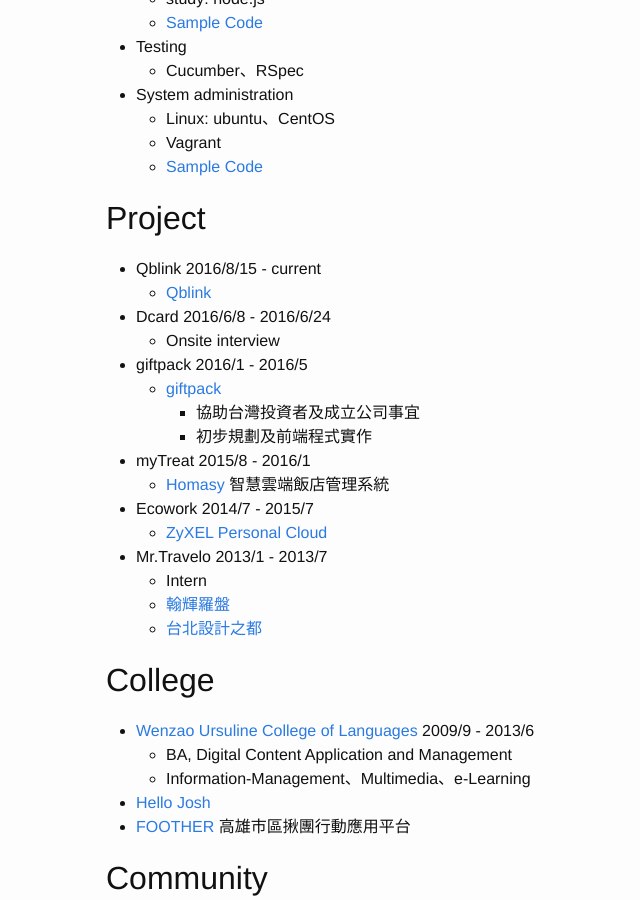
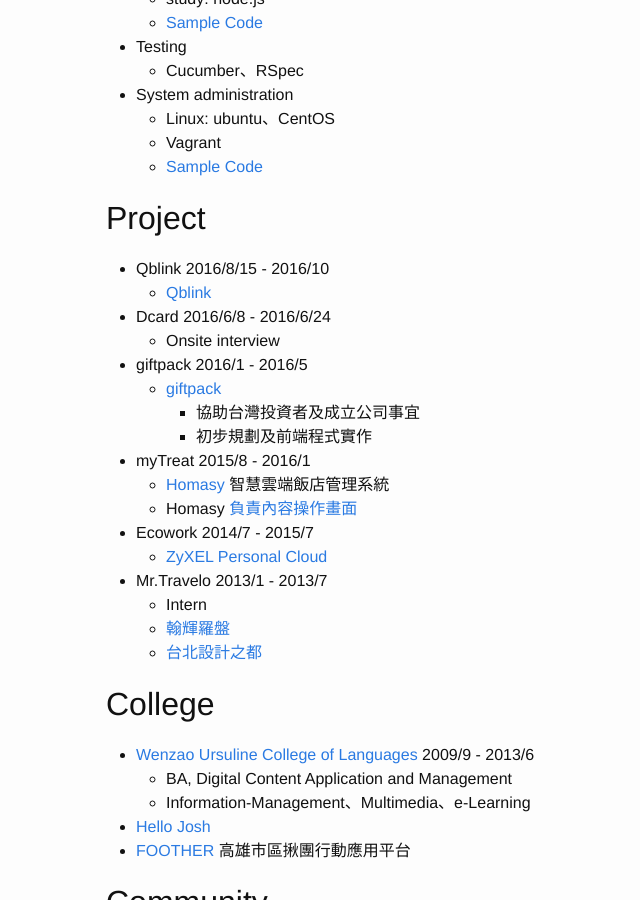
Before and after one commit to iskWang/blog, a Jekyll site: the page built from about.md, in a window 1280 px wide and 900 px high, scrolled down 510 px. Shown: the whole window, without its empty margins (164-804 px from the left). Built offline with Jekyll 4.4.1, drawn with Linux system fonts in a browser that asks for light colours.

Commit message:
update qblinks & add homasy link

```diff
--- a/about.md
+++ b/about.md
@@ -26,7 +26,7 @@ permalink: /about/
 	* [Sample Code](https://github.com/iskWang/josh-vagrantfile)
 
 ## Project
-* Qblink 2016/8/15 - current
+* Qblink 2016/8/15 - 2016/10
   * [Qblink](http://qblinks.com/en/)
 * Dcard 2016/6/8 - 2016/6/24
 	* Onsite interview
@@ -36,6 +36,7 @@ permalink: /about/
 		* 初步規劃及前端程式實作
 * myTreat 2015/8 - 2016/1
 	* [Homasy](http://homasy.com) 智慧雲端飯店管理系統
+  * Homasy [負責內容操作畫面](https://youtu.be/edKvZNU_1K0)
 * Ecowork 2014/7 - 2015/7
 	* [ZyXEL Personal Cloud](https://mycloud.zyxel.com)
 * Mr.Travelo 2013/1 - 2013/7
```
